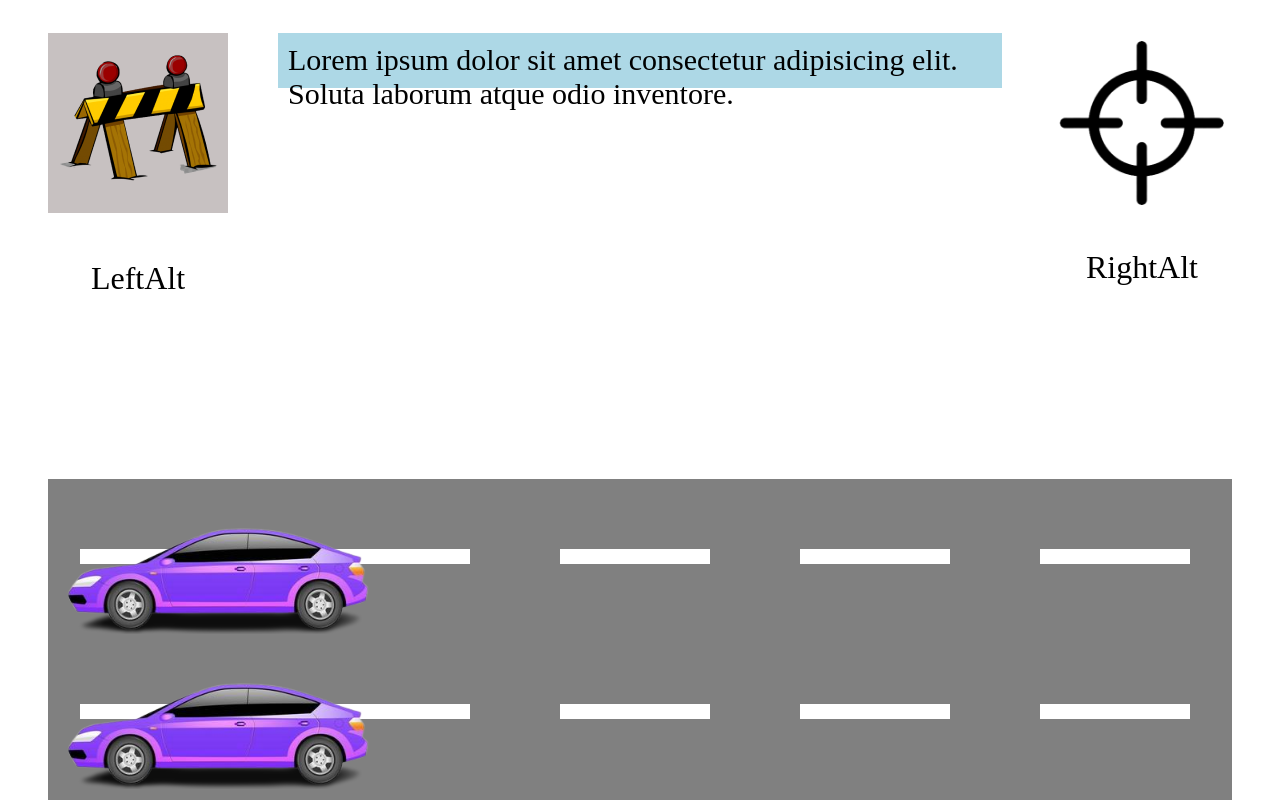
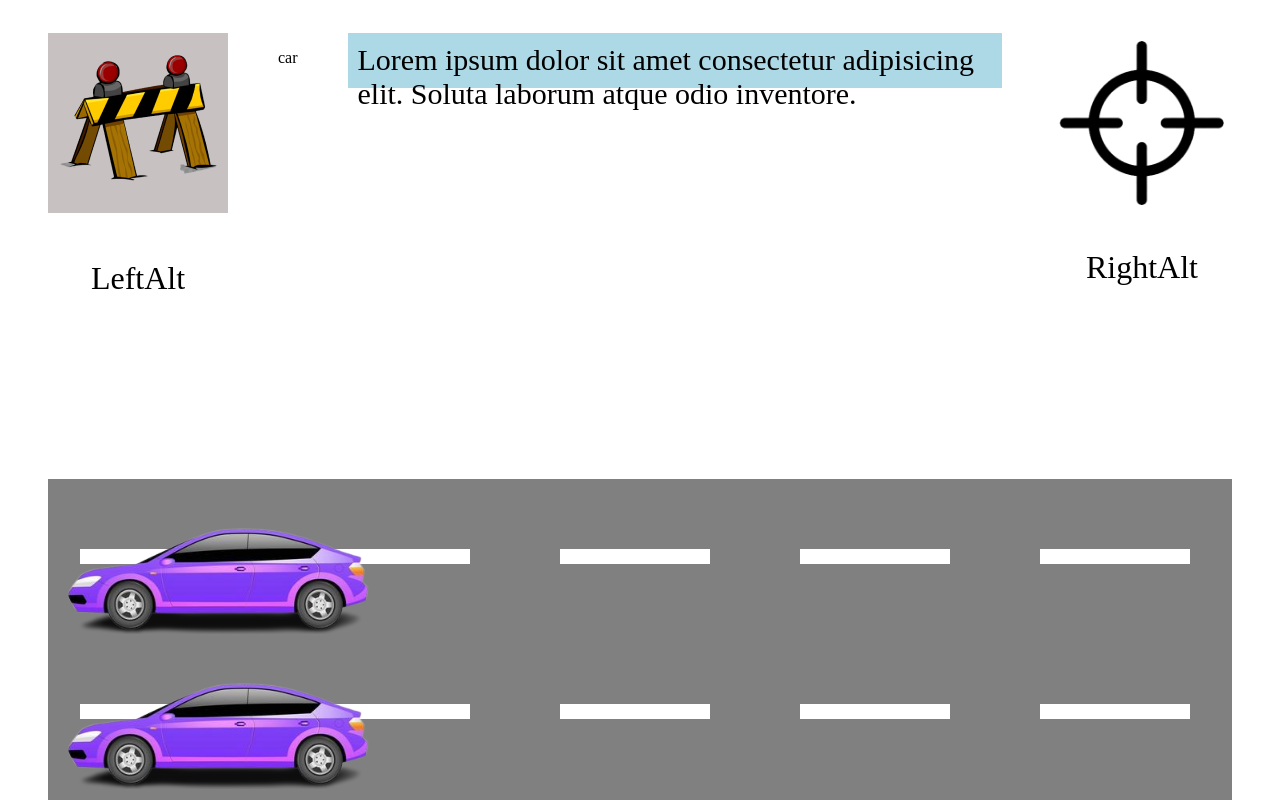
Before and after one commit to jannickbath/simulationsprojekt, a React (Vite) app: page / in a window 1280 px wide. Shown: the top 800 px of the page. Built offline with nearby package versions, Linux system fonts and the light colour scheme.

Commit message:
+add redux

```diff
--- a/package.json
+++ b/package.json
@@ -10,8 +10,11 @@
     "preview": "vite preview"
   },
   "dependencies": {
+    "@reduxjs/toolkit": "^1.9.6",
+    "@types/react-redux": "^7.1.26",
     "react": "^18.2.0",
-    "react-dom": "^18.2.0"
+    "react-dom": "^18.2.0",
+    "react-redux": "^8.1.2"
   },
   "devDependencies": {
     "@types/react": "^18.2.15",
--- a/src/components/Header/PowerUpView.tsx
+++ b/src/components/Header/PowerUpView.tsx
@@ -1,13 +1,27 @@
+import { useDispatch } from "react-redux"
 import Barrier from "../items/Barrier"
+import { addCar } from "../Redux/cars";
+import { useSelector } from "react-redux";
 
 const PowerUpView = () => {
+  const dispatch = useDispatch();
+
+  function handleClick() {
+    dispatch(addCar());
+  }
+
+  const cars: Array<{own: boolean}> = useSelector((state: any) => state.cars);
+
   return (
+    <>
     <div className="powerUpView">
-        <div className="item">
+        <div className="item" onClick={handleClick}>
             <Barrier />
         </div>
         <p>LeftAlt</p>
     </div>
+    {cars.map(() => <p>car</p>)}
+    </>
   )
 }
 
--- /dev/null
+++ b/src/components/Redux/cars.ts
@@ -0,0 +1,17 @@
+import { createSlice } from "@reduxjs/toolkit";
+
+export const carSlice = createSlice({
+    name: "cars",
+    initialState: [
+        {own: true}
+    ],
+    reducers: {
+        addCar: (state) => {
+            state.push({own: false});
+        }
+    }
+});
+
+export const { addCar } = carSlice.actions;
+
+export default carSlice.reducer;
--- /dev/null
+++ b/src/components/Redux/store.ts
@@ -0,0 +1,8 @@
+import { configureStore } from '@reduxjs/toolkit';
+import carReducer from "./cars";
+
+export default configureStore({
+	reducer: {
+		cars: carReducer
+	},
+});
--- a/src/main.tsx
+++ b/src/main.tsx
@@ -3,12 +3,16 @@ import ReactDOM from 'react-dom/client'
 import Tracks from './components/Tracks'
 import "../src/styles/css/main.css";
 import Header from './components/Header/Header';
+import { Provider } from 'react-redux';
+import store from './components/Redux/store';
 
 ReactDOM.createRoot(document.getElementById('root')!).render(
   <React.StrictMode>
-    <div className="container">
-      <Header/>
-      <Tracks/>
-    </div>
+    <Provider store={store}>
+      <div className="container">
+        <Header/>
+        <Tracks/>
+      </div>
+    </Provider>
   </React.StrictMode>,
 )
```
Also changed, not shown: 1 other file (tests, documents, lock files or other folders).
